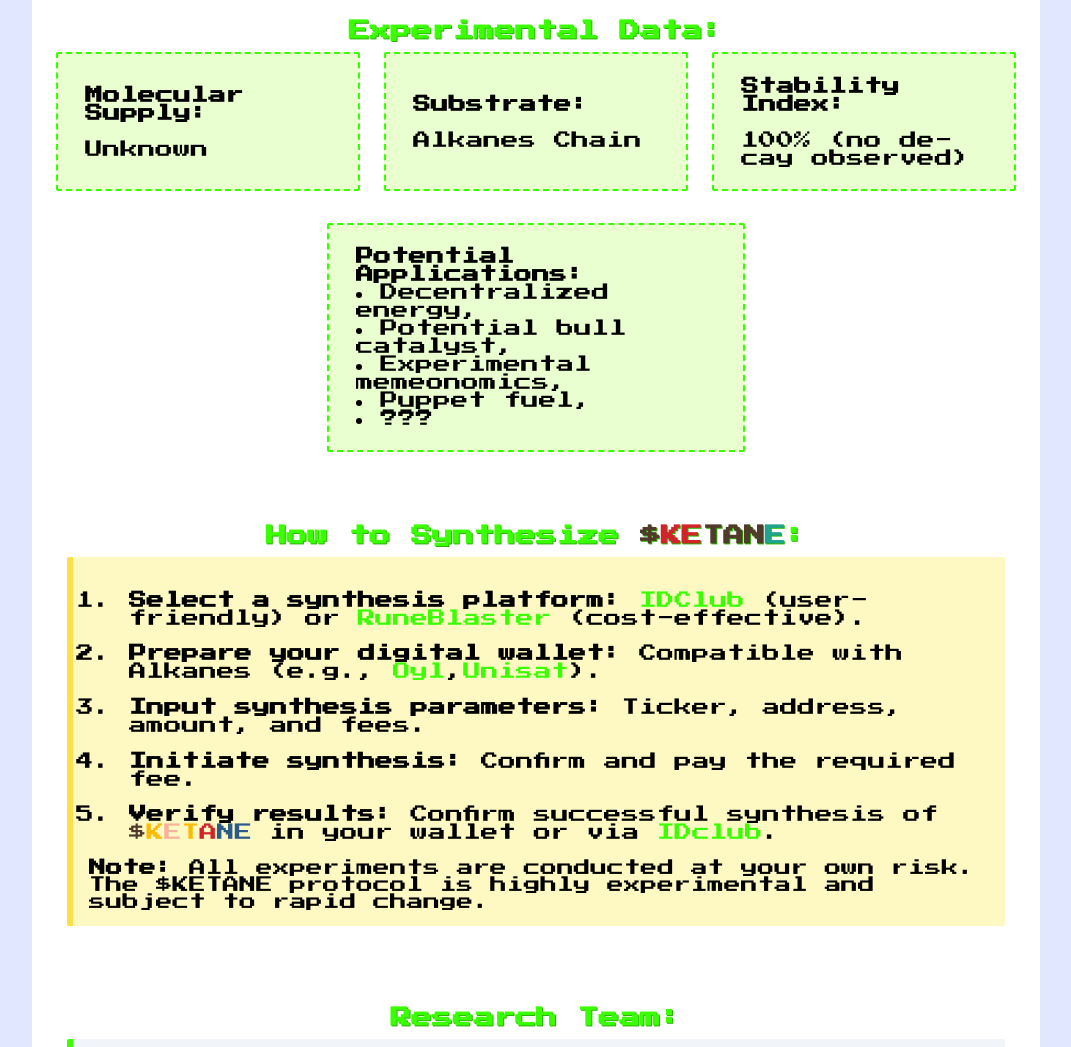
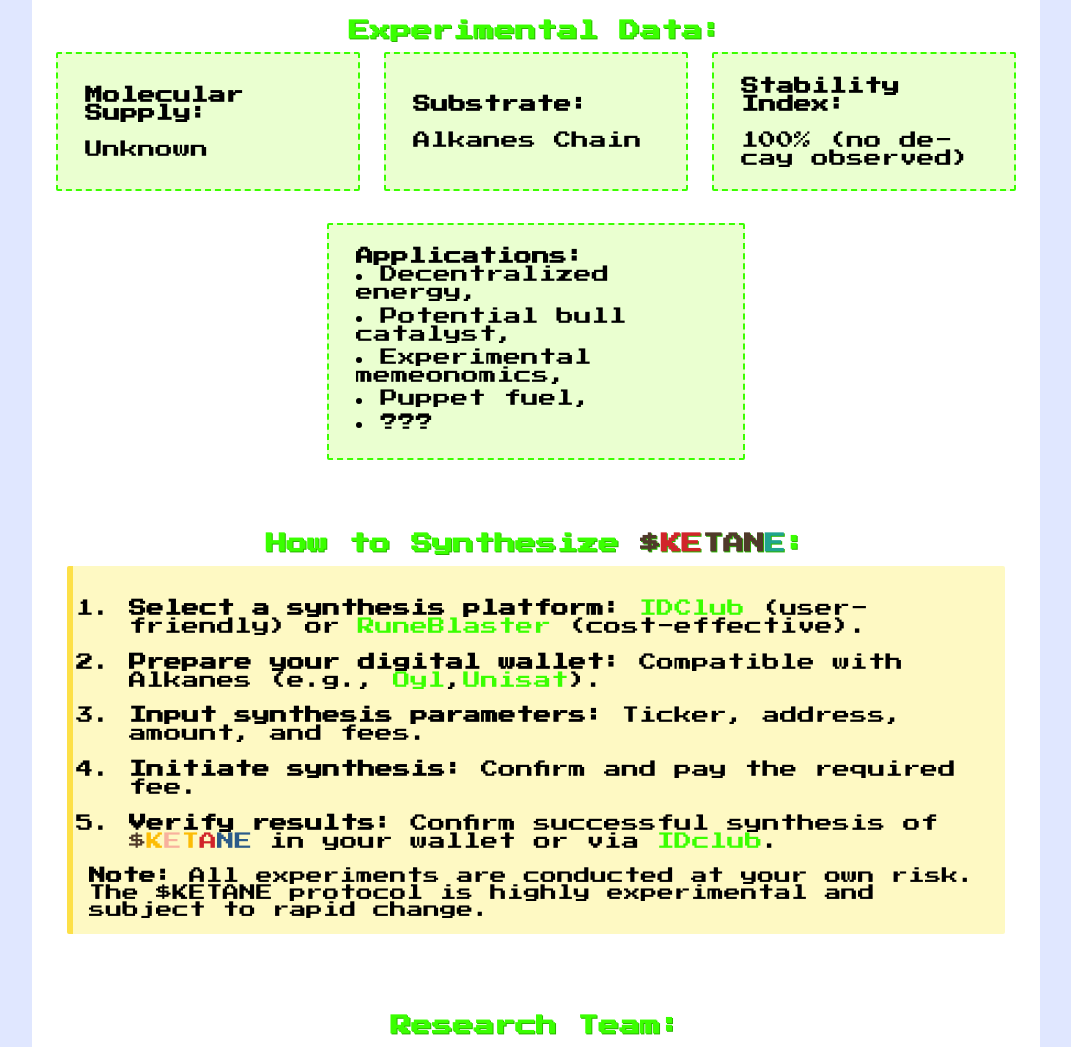
Before and after one commit to frubcoin/ketane, a plain HTML site: page index.html in a window 1280 px wide. Shown: the part 1503-2550 px from the top of the page, without its empty margins (104-1175 px from the left). Drawn offline with Linux system fonts and the light colour scheme.

Commit message:
Update index.html

```diff
--- a/index.html
+++ b/index.html
@@ -530,12 +530,12 @@
           <b>Stability Index:</b><br> 100% (no decay observed)
         </div>
         <div>
-          <b>Potential Applications:</b>
-          <li>Decentralized energy,</li>
-           <li>Potential bull catalyst,</li>
-           <li>Experimental memeonomics,</li>
-           <li>Puppet fuel,</li>
-           <li>???</li>
+          <b><span style="margin-bottom: .6em;">Applications:</span> </b>
+          <li style="margin-bottom: .3em;">Decentralized energy,</li>
+           <li style="margin-bottom: .3em;">Potential bull catalyst,</li>
+           <li style="margin-bottom: .3em;">Experimental memeonomics,</li>
+           <li style="margin-bottom: .3em;">Puppet fuel,</li>
+           <li style="margin-bottom: .3em;">???</li>
         </div>
       </div>
     </section>
```
